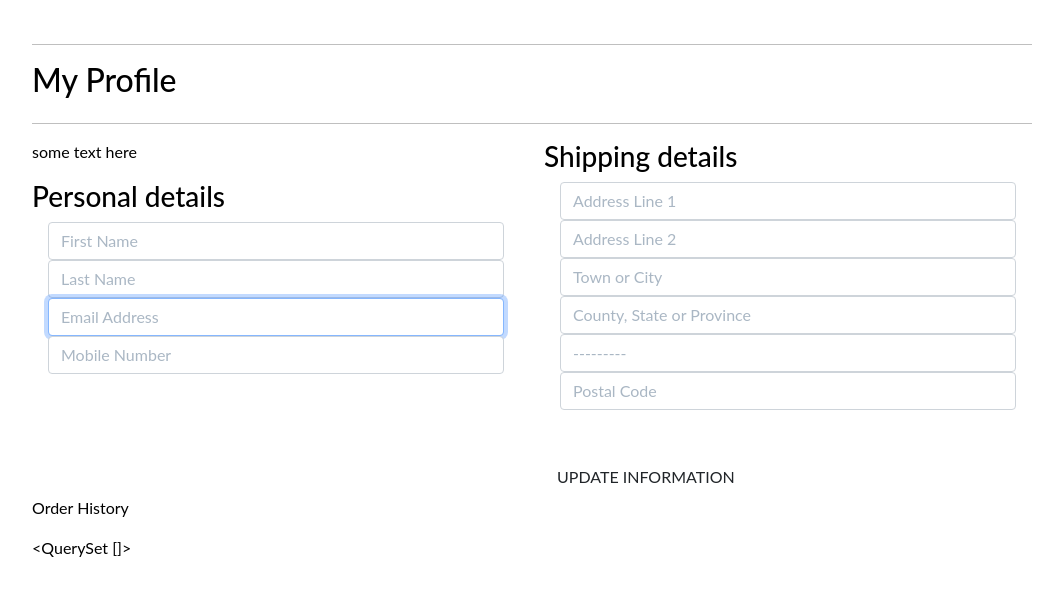
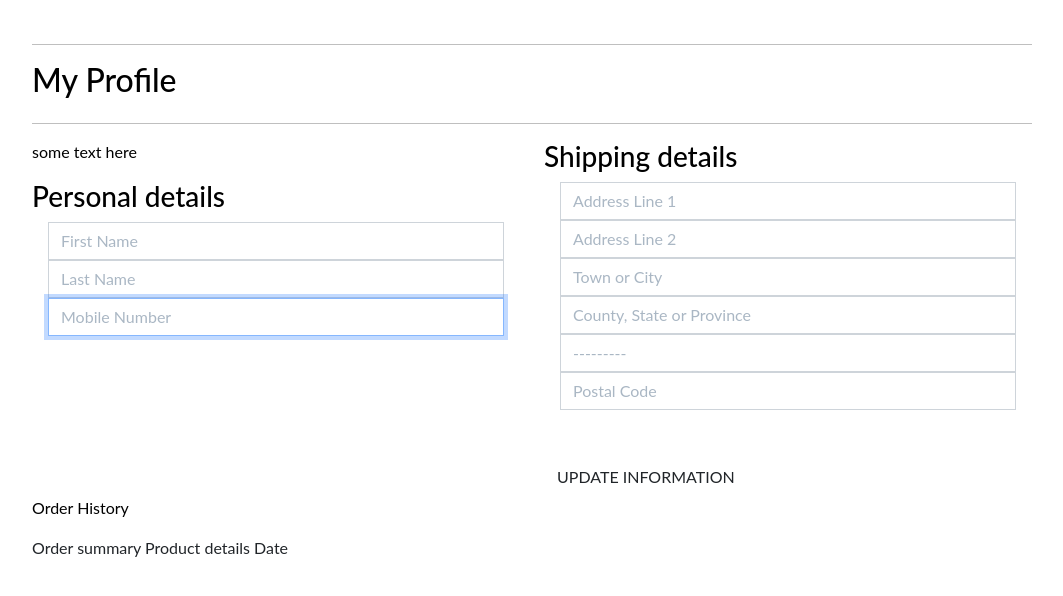
Before and after one commit to emmawalshdev/kaytea_art, a Django app: page /profile/ in a window 1280 px wide. Shown: the part 136-732 px from the top of the page, without its empty margins (108-1171 px from the left). Run offline with Django 3.2, Linux system fonts and the light colour scheme; the visitor is signed in with stand-in values (Sample User, id 1); data comes from the database, SQL or seed files in the repository; data that the repository does not hold is empty; some libraries are stand-ins or nearby versions.

Commit message:
Add order history logic (profile page) and prefilled forms (profile and checkout pages)

```diff
--- a/checkout/admin.py
+++ b/checkout/admin.py
@@ -14,13 +14,14 @@ class OrderAdmin(admin.ModelAdmin):
     readonly_fields = ('order_number', 'date',
                        'delivery_cost', 'order_total',
                        'grand_total', 'original_bag', 'stripe_pid')
-    fields = ('order_number', 'date', 'first_name', 'last_name', 'email',
+
+    fields = ('order_number', 'user_profile', 'date', 'first_name', 'last_name', 'email',
               'mobile_number', 'address_line1', 'address_line2',
               'town_or_city', 'county', 'country', 'postcode',
               'order_total', 'delivery_cost', 'grand_total',
               'original_bag', 'stripe_pid')
 
-    list_display = ('order_number', 'date', 'first_name', 'last_name', 'email',
+    list_display = ('order_number', 'user_profile', 'date', 'first_name', 'last_name', 'email',
                     'mobile_number', 'order_total', 'delivery_cost',
                     'grand_total',)
 
--- a/profiles/forms.py
+++ b/profiles/forms.py
@@ -17,7 +17,6 @@ class UserProfileForm(forms.ModelForm):
             # default to match model
             'default_first_name': 'First Name',
             'default_last_name': 'Last Name',
-            'default_email': 'Email Address',
             'default_mobile_number': 'Mobile Number',
             'default_postcode': 'Postal Code',
             'default_town_or_city': 'Town or City',
@@ -27,7 +26,6 @@ class UserProfileForm(forms.ModelForm):
         }
 
         self.fields['default_mobile_number'].widget.attrs['autofocus'] = True
-        self.fields['default_email'].widget.attrs['autofocus'] = True
         for field in self.fields:
             if field != 'default_country':
                 if self.fields[field].required:
@@ -36,5 +34,5 @@ class UserProfileForm(forms.ModelForm):
                     placeholder = placeholders[field]
                 self.fields[field].widget.attrs['placeholder'] = placeholder
             # add class for styling
-            self.fields[field].widget.attrs['class'] = 'border-black'
+            self.fields[field].widget.attrs['class'] = 'border-black rounded-0 profile-form-input'
             self.fields[field].label = False
--- a/profiles/models.py
+++ b/profiles/models.py
@@ -1,6 +1,6 @@
 from django.db import models
 from django.contrib.auth.models import User
-#import signals for use after save
+# import signals for use after save
 from django.db.models.signals import post_save
 # import reciever to get signals
 from django.dispatch import receiver
@@ -16,9 +16,8 @@ class UserProfile(models.Model):
     """
     # specify one user profile to one user
     user = models.OneToOneField(User, on_delete=models.CASCADE)
-    default_first_name = models.CharField(max_length=50, null=True, blank=True)
-    default_last_name = models.CharField(max_length=50, null=True, blank=True)
-    default_email = models.CharField(max_length=254, null=True, blank=True)
+    default_first_name = models.CharField(max_length=40, null=True, blank=True)
+    default_last_name = models.CharField(max_length=40, null=True, blank=True)
     default_mobile_number = models.CharField(max_length=20, null=True, blank=True)
     default_town_or_city = models.CharField(max_length=40, null=True, blank=True)
     default_address_line1 = models.CharField(max_length=80, null=True, blank=True)
--- a/profiles/static/profiles/css/profile.css
+++ b/profiles/static/profiles/css/profile.css
@@ -1,3 +1,8 @@
+.order-history{
+    max-height: 500px; /* height of profile form */
+    overflow-y: auto;
+}
+
 #profile-update-form .form-control {
     color: #000;
 }
--- a/profiles/templates/profiles/profile.html
+++ b/profiles/templates/profiles/profile.html
@@ -27,6 +27,7 @@
     </div>
     <form action="{% url 'profile' %}" method="POST" id="profile-update-form">
         {% csrf_token %}
+
         <div class="row">
             <div class="col-12 col-lg-6">
                 <p>some text here</p>
@@ -36,14 +37,15 @@
                 <fieldset class="rounded px-3 mb-5">
                     {{ form.default_first_name | as_crispy_field }}
                     {{ form.default_last_name | as_crispy_field }}
-                    {{ form.default_email | as_crispy_field }}
-                    {{ form.default_mobile_number | as_crispy_field }}
+
+                        {{ form.default_mobile_number | as_crispy_field }}
                 </fieldset>
             </div>
             <div class="col-12 col-lg-6">
                 <h3>
                     Shipping details
                 </h3>
+
                 <fieldset class="rounded px-3 mb-5">
                     {{ form.default_address_line1 | as_crispy_field }}
                     {{ form.default_address_line2 | as_crispy_field }}
@@ -59,15 +61,52 @@
     <div class="row">
         <div class="col-12">
             <p>Order History</p>
-            {{ orders }}
+            <div class="order-history table-responsive">
+                <div class="table table-sm table-borderless">
+                    <thead>
+                        <tr>
+                            <th>Order summary</th>
+                            <th>Product details</th>
+                            <th>Date</th>
+                        </tr>
+                    </thead>
+                    <tbody>
+
+                        {% for order in orders %}
+                        <tr>
+                            <td>
+                                <a href="{% url 'order_history' order.order_number %}">
+                                    {{ order.order_number|truncatechars:6 }}
+                                </a>
+                                order count
+                                {{order.lineitems.count }}
+                                <br>
+                                {{ order.grand_total }}
+                            </td>
+                            <td>
+                                 (ordered items)
+                                 <ul class="list-unstyled">
+                                     {% for item in order.lineitems.all %}
+                                     <li class="small">
+                                         {{ item.product.name }} @ {{ item.quantity }}
+                                     </li>
+                                     {% endfor %}
+                                 </ul>
+                            </td>
+                            <td>
+                                {{ order.date }}
+                            </td>
+                        </tr>
+                        {% endfor %}
+                    </tbody>
+                </div>
+            </div>
         </div>
     </div>
-
 {% endblock %}
 
 {% block postloadjs %}
     {{ block.super }}
     <script type="text/javascript" src="{% static 'profiles/js/countryfield.js' %}">
     </script>
-
 {% endblock %}
--- a/profiles/urls.py
+++ b/profiles/urls.py
@@ -1,7 +1,8 @@
-from django.contrib import admin
 from django.urls import path
 from . import views
 
 urlpatterns = [
-    path('', views.profile, name='profile')
+    path('', views.profile, name='profile'),
+    path('order_history/<order_number>', views.order_history,
+         name='order_history'),
 ]
--- a/profiles/views.py
+++ b/profiles/views.py
@@ -1,36 +1,55 @@
 from django.shortcuts import render, get_object_or_404
 from django.contrib import messages
+from django.contrib.auth.decorators import login_required
 
 from .models import UserProfile
-# import form
 from .forms import UserProfileForm
 
+from checkout.models import Order
 
-# Get profile for current user & return template
+
+@login_required
 def profile(request):
-    """ Display the user's profile """
+    """ Display the user's profile. """
+
     profile = get_object_or_404(UserProfile, user=request.user)
 
-    # update profile details
     if request.method == 'POST':
-        # create a new instance of form
         form = UserProfileForm(request.POST, instance=profile)
         if form.is_valid():
             form.save()
             messages.success(request, 'Profile updated successfully')
-
-    # populate form with users information
-    form = UserProfileForm(instance=profile)
-
-    # users order history
+        else:
+            messages.error(request,
+                           'Update failed. Please ensure the form is valid.')
+    else:
+        form = UserProfileForm(instance=profile)
     orders = profile.orders.all()
 
     template = 'profiles/profile.html'
-    # return contexts to template
     context = {
         'form': form,
         'orders': orders,
-        'on_profile_page': True,
+        'on_profile_page': True
     }
 
     return render(request, template, context)
+
+
+def order_history(request, order_number):
+    """ Display the user's order history. """
+
+    order = get_object_or_404(Order, order_number=order_number)
+
+    messages.info(request, (
+        f'This is a past confirmation for order number {order_number}. '
+        'A confirmation email was sent on the order date.'
+    ))
+
+    template = 'checkout/checkout_success.html'
+    context = {
+        'order': order,
+        'from_profile': True,
+    }
+
+    return render(request, template, context)
--- a/templates/includes/mobile-top-header.html
+++ b/templates/includes/mobile-top-header.html
@@ -33,7 +33,7 @@
               {% if request.user.is_superuser %}
                   <a href="{% url 'account_logout' %}" class="dropdown-item">Product Management</a>
               {% endif %}
-              <a href="" class="dropdown-item">My Profile</a>
+              <a href="{% url 'profile' %}" class="dropdown-item">My Profile</a>
               <a href="{% url 'account_logout' %}" class="dropdown-item">Logout</a>
           {% else %}
               <a href="{% url 'account_signup' %}" class="dropdown-item">Register</a>
```
Also changed, not shown: checkout/templates/checkout/checkout_success.html (+13 -0 lines), checkout/views.py (+67 -29 lines), templates/includes/toasts/toast_success.html (+2 -7 lines), checkout/templates/checkout/checkout.html (line endings or trailing spaces), profiles/migrations/0004_auto_20210824_1546.py (added), profiles/migrations/0005_auto_20210824_1558.py (added), profiles/migrations/0006_auto_20210824_2158.py (added), profiles/migrations/0007_auto_20210825_1911.py (added).
